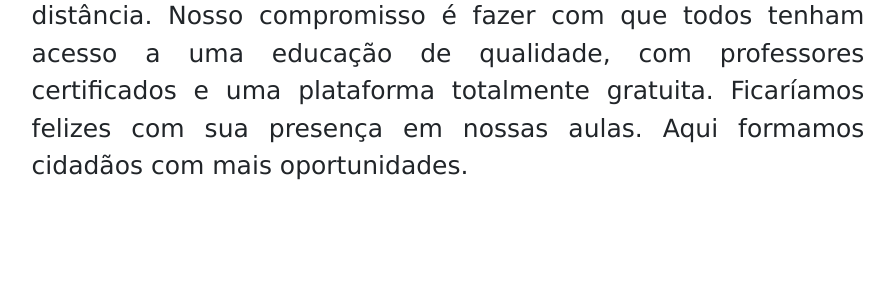
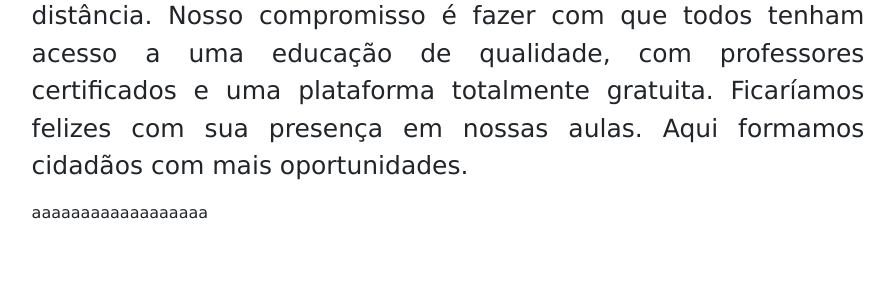
Before and after one commit to GuilhermeLeodeOliveira/tcc-ifsp, a PHP site: page / in a window 1280 px wide. Shown: the part 238-538 px from the top of the page, without its empty margins (192-1086 px from the left). Run offline with PHP 8.4, Linux system fonts and the light colour scheme; some libraries are stand-ins or nearby versions.

Commit message:
Update index.php

```diff
--- a/public/index.php
+++ b/public/index.php
@@ -47,6 +47,9 @@ include 'includes/head.php';
         Aqui formamos cidadãos com mais oportunidades.
       </p>
 
+      <p>
+aaaaaaaaaaaaaaaaaa
+      </p>
     </div>
   </div>
 
```
